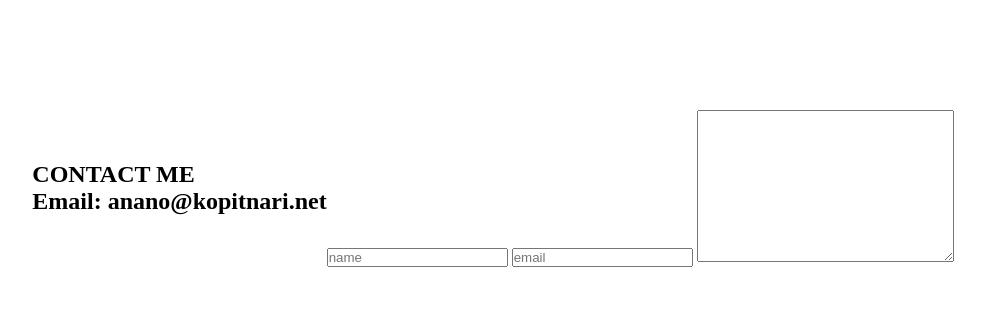
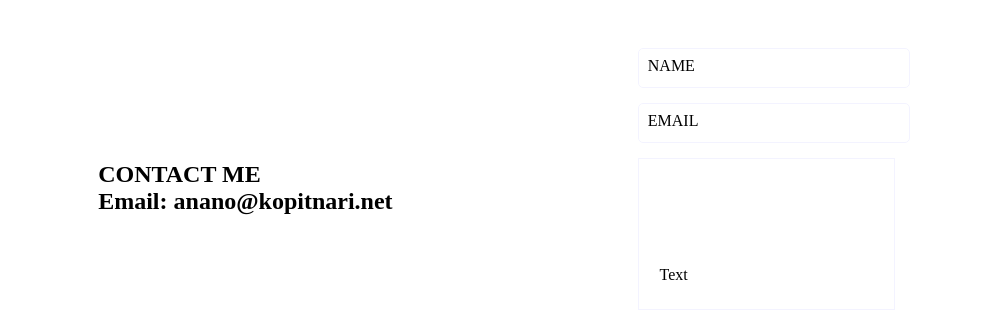
Before and after one commit to ananoesatia/portfolio, a plain HTML site: page index.html in a window 1280 px wide. Shown: the part 3412-3744 px from the top of the page, without its empty margins (147-1132 px from the left). Drawn offline with Linux system fonts and the light colour scheme; a web font is replaced by a local one.

Commit message:
Add files via upload

```diff
--- a/index.html
+++ b/index.html
@@ -43,9 +43,18 @@
             <h1 class="contact2">Email: anano@kopitnari.net</h1>
         </div>
         <div class="message">
-            <input type="text" placeholder="name">
-            <input type="email" placeholder="email">
-            <textarea cols="30" rows="10" resizable="false"></textarea>
+            <div class="inputbox">
+                <input type="text" class="input-field">
+                <span>Name</span>
+            </div>
+            <div class="inputbox2">
+                <input type="email" class="input-field">
+                <span>Email</span>
+            </div>
+            <div class="inputbox3">
+                <textarea class="text1" cols="30" rows="10" resizable="false" style="resize: none;"></textarea>
+                 <span>Text</span>
+            </div>
         </div>
     </section>
 </body>
--- a/styles.css
+++ b/styles.css
@@ -119,6 +119,114 @@ body {
 
 #section6 {
     display: flex;
-    justify-content: center;
+    justify-content: space-evenly;
     align-items: center;
 }
+
+
+.inputbox {
+    position: relative;
+    width: 250px;
+}
+
+.inputbox input {
+    width: 100%;
+    padding: 10px;
+    border: 1px solid rgba(243, 243, 255, 1);
+    background: transparent;
+    border-radius: 5px;
+    outline: none;
+    color: black;
+    font-size: 1em;
+    transition: 0.5s;
+}
+
+.inputbox span {
+    position: absolute;
+    left: 0;
+    bottom: 3px;
+    padding: 10px;
+    pointer-events: none;
+    font-size: 1em;
+    color:black;
+    text-transform: uppercase;
+    transition: 0.5s;
+}
+
+
+
+.inputbox input:focus ~ span {
+    color: rgb(255, 255, 255);
+    transform: translateX(5px) translateY(-25px);
+    font-size: 1em;
+    padding: 0.50px;
+    background: #5B3294;
+    border-left: 1px #000;
+    border-right: 1px black;
+    letter-spacing: 0.2em;
+}
+
+
+.inputbox input:focus {
+    border: 1px solid rgba(243, 243, 255, 1);
+}
+
+.inputbox2 {
+    position: relative;
+    width: 250px;
+    margin-block: 15px;
+}
+
+.inputbox2 input {
+    width: 100%;
+    padding: 10px;
+    border: 1px solid rgba(243, 243, 255, 1);
+    background: transparent;
+    border-radius: 5px;
+    outline: none;
+    color: black;
+    font-size: 1em;
+
+}
+
+.inputbox2 span {
+    position: absolute;
+    left: 0;
+    bottom: 3px;
+    padding: 10px;
+    pointer-events: none;
+    font-size: 1em;
+    color:black;
+    text-transform: uppercase;
+    transition: 0.5s;
+}
+
+
+
+.inputbox2 input:focus ~ span {
+    color: rgb(255, 255, 255);
+    transform: translateX(5px) translateY(-25px);
+    font-size: 1em;
+    padding: 0.50px;
+    background: #533592;
+    border-left: 1px #000;
+    border-right: 1px black;
+    letter-spacing: 0.2em;
+}
+
+.text1 {
+    background: transparent;
+    border: 1px solid rgba(243, 243, 255, 1);
+
+}
+
+.inputbox3 {
+    position: relative;
+    width: 250px;
+    margin-block: 15px;
+}
+ .inputbox3 span {
+    position: absolute;
+    bottom: 30px;
+    right: 200px;
+ }
```
Also changed, not shown: 1 other file.
